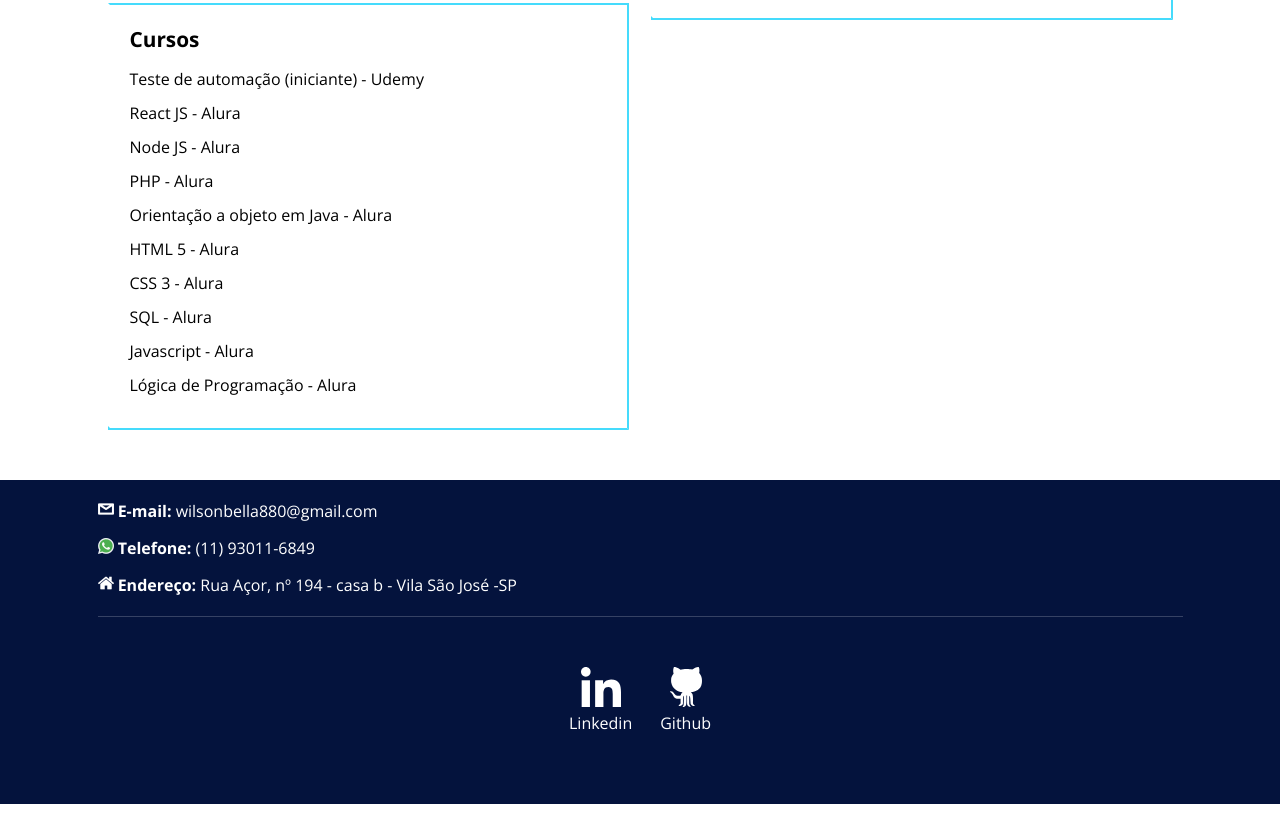
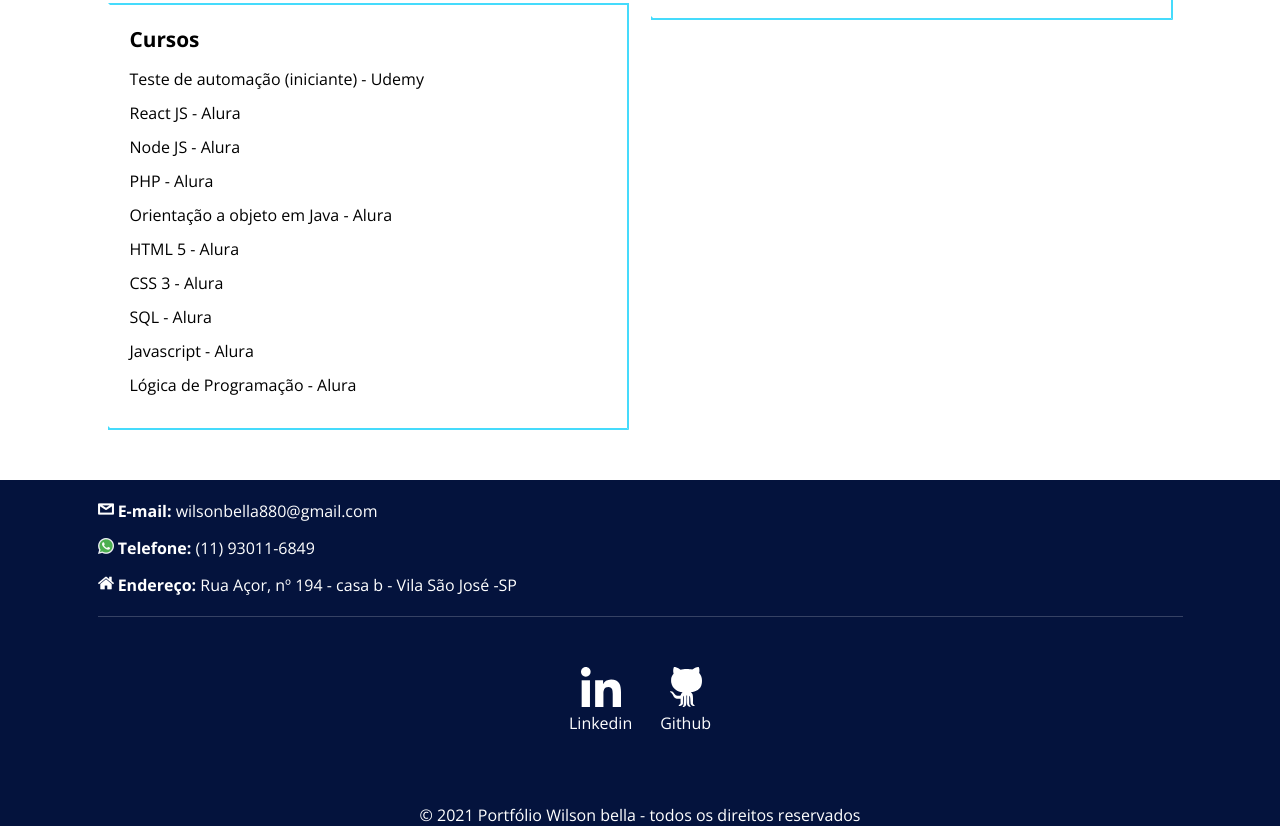
Before and after one commit to wilsonbella/wilsonbella.github.io, a plain HTML site: page index.html in a window 1280 px wide. Shown: the part 872-1698 px from the top of the page. Before the commit the page ends 1676 px from the top, so only its background shows below. Drawn offline with nearby package versions, Linux system fonts and the light colour scheme.

Commit message:
Acrescentado o copy

```diff
--- a/assets/css/style.css
+++ b/assets/css/style.css
@@ -6,7 +6,6 @@ html, body, figure, img, div, input, textarea, p, h1, h2, h3, h4, h5, h6, ul, li
     list-style: none;
     text-decoration: none;
 }
-
 .coluna{
     flex-basis: 49%;
 }
--- a/index.html
+++ b/index.html
@@ -43,13 +43,15 @@
 
                         <ul>
                             <li>
-                               <img src="./assets/img/email.png"> <a href="mailto:wilsonbella880@gmail.com">wilsonbella880@gmail.com</a>
+                                <img src="./assets/img/email.png"> <a
+                                    href="mailto:wilsonbella880@gmail.com">wilsonbella880@gmail.com</a>
                             </li>
                             <li>
                                 <img src="./assets/img/whatsapp.png"> <a href="tel:5511930116849">(11) 93011-6849</a>
                             </li>
                             <li>
-                                <img src="./assets/img/endereco.png"> <a href="#">Rua Açor, nº 194 - casa b - Vila São José - SP</a>
+                                <img src="./assets/img/endereco.png"> <a href="#">Rua Açor, nº 194 - casa b - Vila São
+                                    José - SP</a>
                             </li>
                         </ul>
 
@@ -161,14 +163,17 @@
                 <nav>
                     <ul class="info-contato">
                         <li>
-                            <img src="./assets/img/email-white.png"> <a href="mailto:wilsonbella880@gmail.com"><strong>E-mail:
+                            <img src="./assets/img/email-white.png"> <a
+                                href="mailto:wilsonbella880@gmail.com"><strong>E-mail:
                                 </strong>wilsonbella880@gmail.com</a>
                         </li>
                         <li>
-                            <img src="./assets/img/whatsapp.png"> <a href="tel:5511930116849"><strong>Telefone: </strong>(11) 93011-6849</a>
+                            <img src="./assets/img/whatsapp.png"> <a href="tel:5511930116849"><strong>Telefone:
+                                </strong>(11) 93011-6849</a>
                         </li>
                         <li>
-                            <img src="./assets/img/endereco-white.png"> <a href="#"><strong>Endereço: </strong>Rua Açor, nº 194 - casa b - Vila São José -SP</a>
+                            <img src="./assets/img/endereco-white.png"> <a href="#"><strong>Endereço: </strong>Rua Açor,
+                                nº 194 - casa b - Vila São José -SP</a>
                         </li>
                     </ul>
                 </nav>
@@ -193,6 +198,7 @@
                 </nav>
 
             </div>
+            <p style="text-align: center; color: white;">&copy; 2021 Portfólio Wilson bella - todos os direitos reservados</p>
         </footer>
     </div>
 </body>
```
